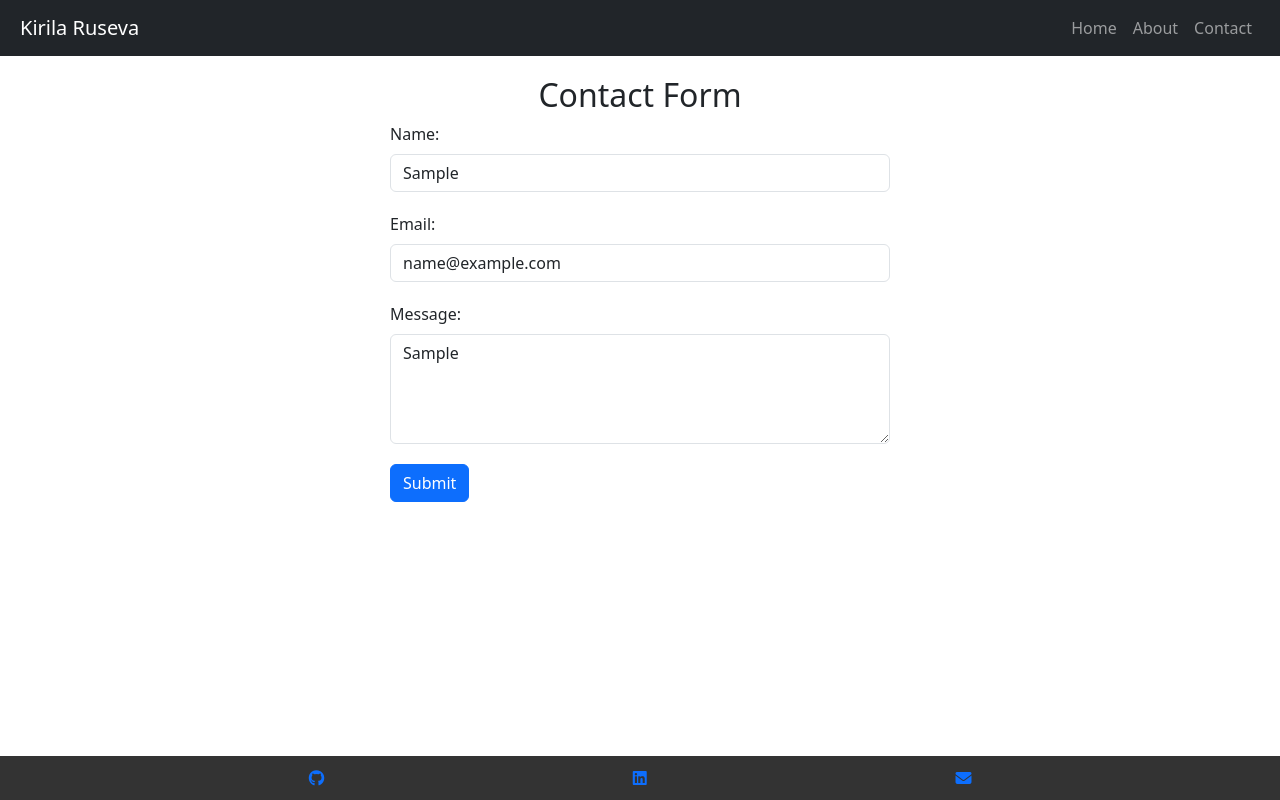
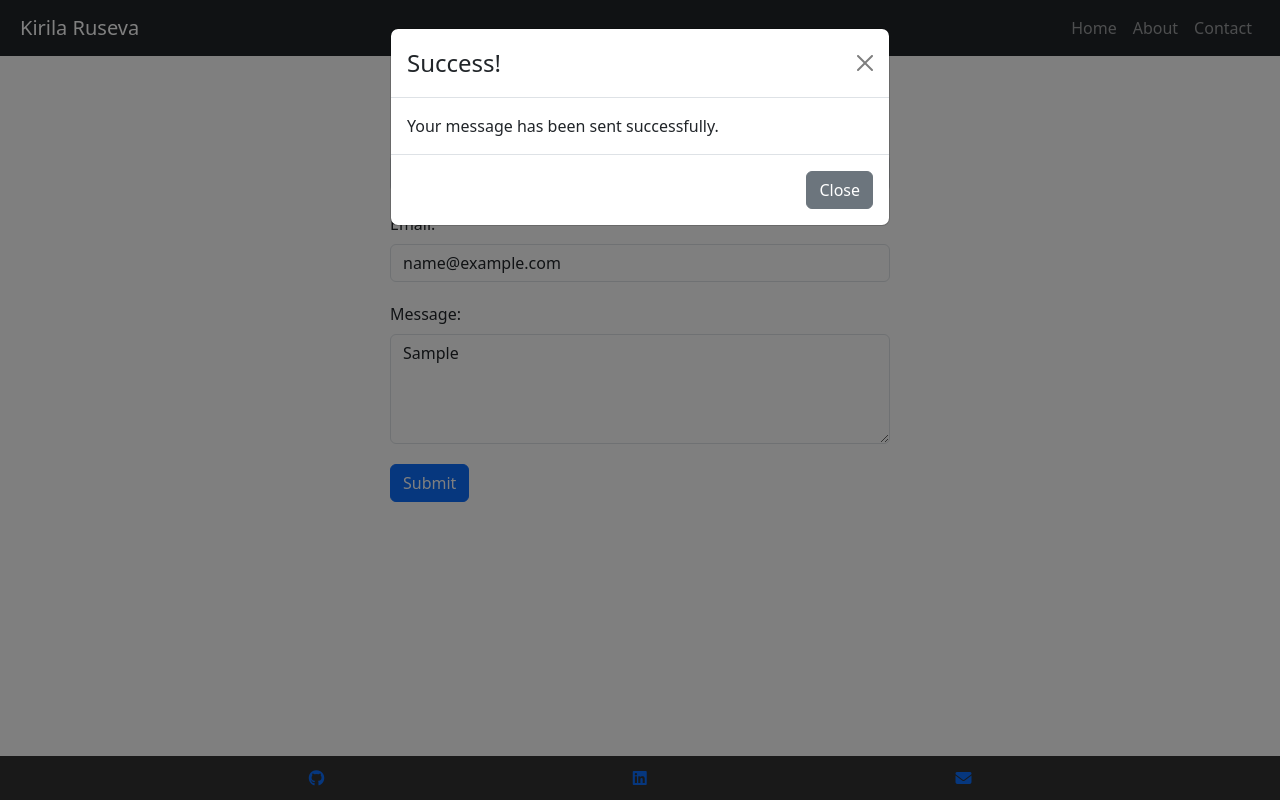
Before and after one commit to unicorn453/React-Portfolio, a React (Vite) app: page /contact in a window 1280 px wide. Both pictures are taken after typing "Sample", "name@example.com", "Sample" into the empty fields and a click on the button "Submit". Built offline with nearby package versions, Linux system fonts and the light colour scheme.

Commit message:
added feature to the contact form

```diff
--- a/src/components/ContactForm.jsx
+++ b/src/components/ContactForm.jsx
@@ -1,13 +1,20 @@
-import React from "react";
+import React, { useState } from "react";
 import { Link } from "react-router-dom";
 import { Modal, Button } from "react-bootstrap";
 
 const ContactForm = () => {
+  const [showModal, setShowModal] = useState(false);
+
   const handleSubmit = (event) => {
     event.preventDefault();
     // Handle form submission logic here
+    setShowModal(true);
   };
 
+  const handleCloseModal = () => {
+    setShowModal(false);
+    window.location.reload();
+  };
   return (
     <div className="contact-page">
       <h2>Contact Form</h2>
@@ -52,6 +59,18 @@ const ContactForm = () => {
           Submit
         </button>
       </form>
+      {/* Success modal */}
+      <Modal show={showModal} onHide={handleCloseModal}>
+        <Modal.Header closeButton>
+          <Modal.Title>Success!</Modal.Title>
+        </Modal.Header>
+        <Modal.Body>Your message has been sent successfully.</Modal.Body>
+        <Modal.Footer>
+          <Button variant="secondary" onClick={handleCloseModal}>
+            Close
+          </Button>
+        </Modal.Footer>
+      </Modal>
     </div>
   );
 };
```
